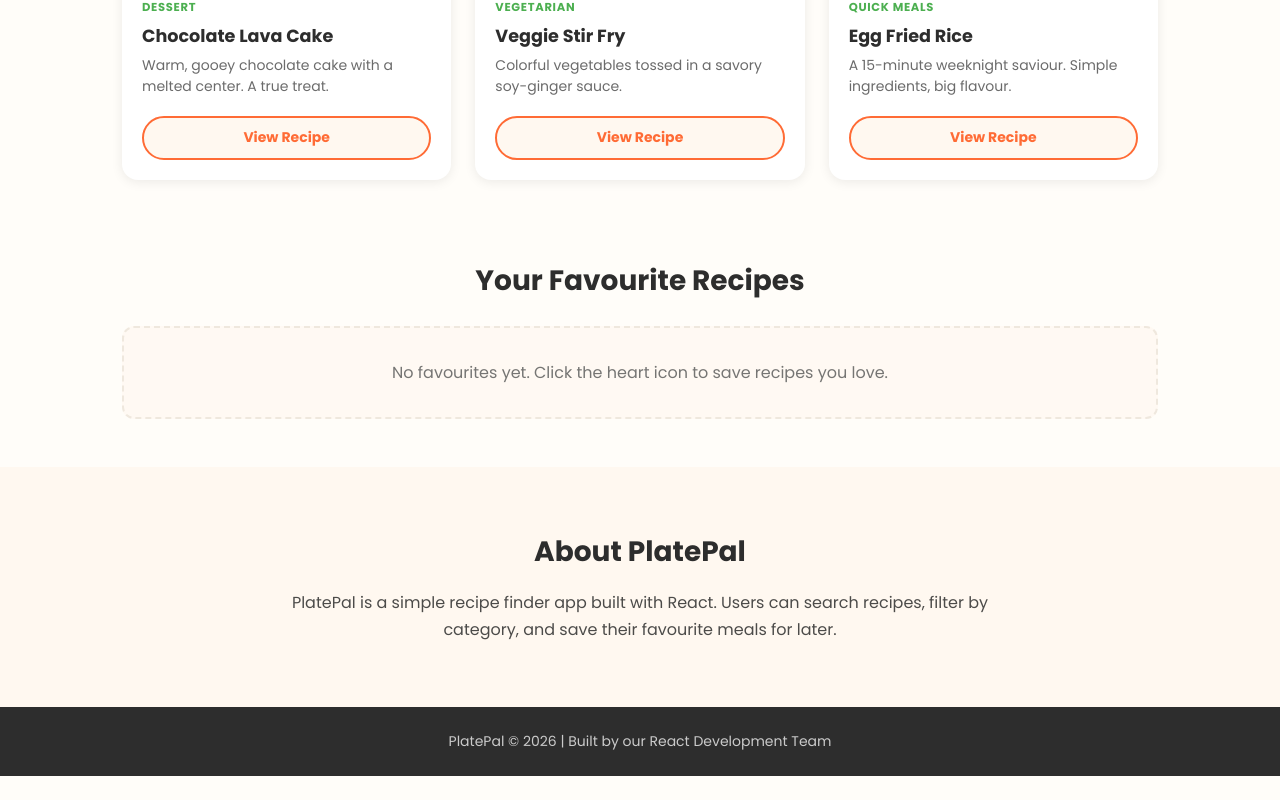
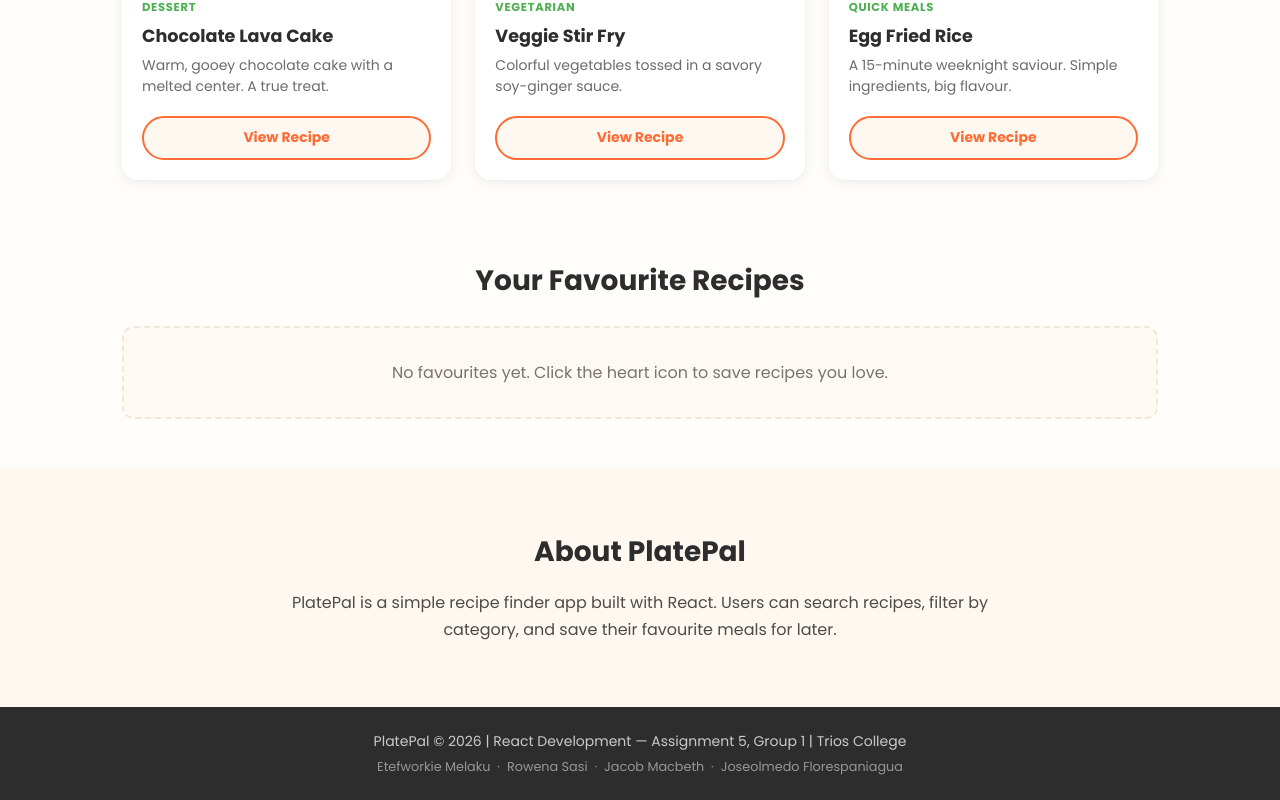
Before and after one commit to dougjasper2013/reactapp5group1, a Next.js app: page / in a window 1280 px wide. Shown: the part 1411-2211 px from the top of the page. Before the commit the page ends 2187 px from the top, so only its background shows below. Built offline with nearby package versions, Linux system fonts and the light colour scheme.

Commit message:
feat(ui): update footer with group name, members, and assignment info

```diff
--- a/src/app/components/Footer.module.css
+++ b/src/app/components/Footer.module.css
@@ -6,3 +6,9 @@
   font-size: 0.875rem;
   width: 100%;
 }
+
+.members {
+  margin-top: 0.35rem;
+  font-size: 0.8rem;
+  color: rgba(255, 255, 255, 0.5);
+}
--- a/src/app/components/Footer.tsx
+++ b/src/app/components/Footer.tsx
@@ -3,7 +3,8 @@ import styles from "./Footer.module.css";
 export default function Footer() {
   return (
     <footer className={styles.footer}>
-      <p>PlatePal © 2026 | Built by our React Development Team</p>
+      <p>PlatePal © 2026 | React Development — Assignment 5, Group 1 | Trios College</p>
+      <p className={styles.members}>Etefworkie Melaku &nbsp;·&nbsp; Rowena Sasi &nbsp;·&nbsp; Jacob Macbeth &nbsp;·&nbsp; Joseolmedo Florespaniagua</p>
     </footer>
   );
 }
```
